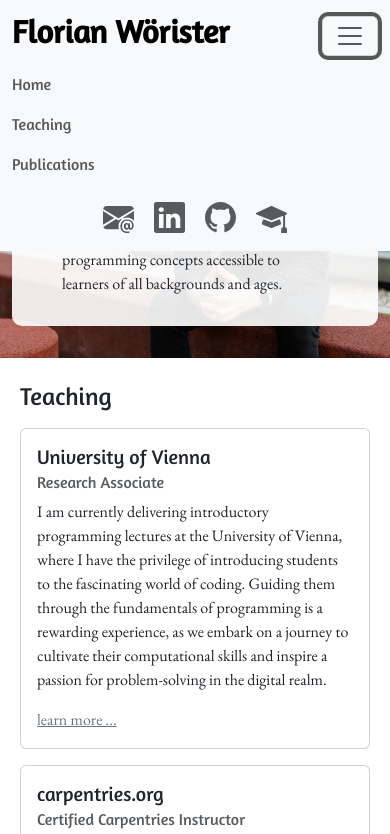
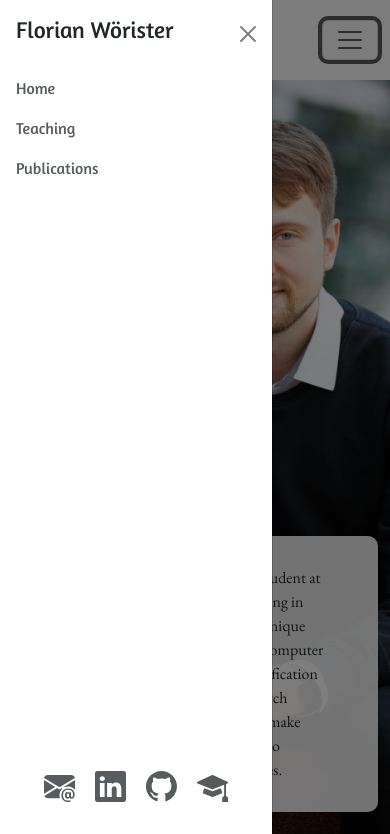
Before and after one commit to fwoerister/fwoerister.github.io, a plain HTML site: page index.html in a window 390 px wide. Both pictures are taken after a click on the button "Toggle navigation". Shown: the top 834 px of the page. Drawn offline with nearby package versions, Linux system fonts and the light colour scheme.

Commit message:
fix responsive issues

```diff
--- a/index.html
+++ b/index.html
@@ -15,13 +15,77 @@
 </head>
 
 <body>
-  <nav class="navbar navbar-expand-lg bg-body-tertiary bd-navbar fixed-top">
+
+  <div class="offcanvas offcanvas-start" id="responsive-menu">
+    <div class="offcanvas-header">
+      <h3>Florian Wörister</h3>
+      <button type="button" class="btn-close" data-bs-dismiss="offcanvas"></button>
+    </div>
+    <ul class="nav nav-pills flex-column mb-auto">
+      <li class="nav-item">
+        <a class="nav-link text-body-secondary" href="#">Home</a>
+      </li>
+      <li class="nav-item">
+        <a class="nav-link text-body-secondary" href="#teaching">Teaching</a>
+      </li>
+      <li class="nav-item">
+        <a class="nav-link text-body-secondary" href="#publications">Publications</a>
+      </li>
+    </ul>
+
+    <ul class="nav justify-content-center pb-3 mb-3">
+      <li class="nav-item">
+        <a href="mailto:florian.woerister@univie.ac.at" target="_blank" class="nav-link px-2 text-body-secondary" aria-label="Send a e-mail to Florian Wörister">
+          <svg xmlns="http://www.w3.org/2000/svg" width="16" height="16" fill="currentColor"
+            class="bi bi-envelope-at-fill icon" viewBox="0 0 16 16">
+            <path
+              d="M2 2A2 2 0 0 0 .05 3.555L8 8.414l7.95-4.859A2 2 0 0 0 14 2H2Zm-2 9.8V4.698l5.803 3.546L0 11.801Zm6.761-2.97-6.57 4.026A2 2 0 0 0 2 14h6.256A4.493 4.493 0 0 1 8 12.5a4.49 4.49 0 0 1 1.606-3.446l-.367-.225L8 9.586l-1.239-.757ZM16 9.671V4.697l-5.803 3.546.338.208A4.482 4.482 0 0 1 12.5 8c1.414 0 2.675.652 3.5 1.671Z" />
+            <path
+              d="M15.834 12.244c0 1.168-.577 2.025-1.587 2.025-.503 0-1.002-.228-1.12-.648h-.043c-.118.416-.543.643-1.015.643-.77 0-1.259-.542-1.259-1.434v-.529c0-.844.481-1.4 1.26-1.4.585 0 .87.333.953.63h.03v-.568h.905v2.19c0 .272.18.42.411.42.315 0 .639-.415.639-1.39v-.118c0-1.277-.95-2.326-2.484-2.326h-.04c-1.582 0-2.64 1.067-2.64 2.724v.157c0 1.867 1.237 2.654 2.57 2.654h.045c.507 0 .935-.07 1.18-.18v.731c-.219.1-.643.175-1.237.175h-.044C10.438 16 9 14.82 9 12.646v-.214C9 10.36 10.421 9 12.485 9h.035c2.12 0 3.314 1.43 3.314 3.034v.21Zm-4.04.21v.227c0 .586.227.8.581.8.31 0 .564-.17.564-.743v-.367c0-.516-.275-.708-.572-.708-.346 0-.573.245-.573.791Z" />
+          </svg>
+        </a>
+      </li>
+      <li class="nav-item">
+        <a href="https://www.linkedin.com/in/florian-w%C3%B6rister-3712a3146/" target="_blank"
+          class="nav-link px-2 text-body-secondary" aria-label="Go to Florian Wörister's LinkedIn profile">
+          <svg xmlns="http://www.w3.org/2000/svg" width="16" height="16" fill="currentColor"
+            class="bi bi-linkedin icon" viewBox="0 0 16 16">
+            <path
+              d="M0 1.146C0 .513.526 0 1.175 0h13.65C15.474 0 16 .513 16 1.146v13.708c0 .633-.526 1.146-1.175 1.146H1.175C.526 16 0 15.487 0 14.854V1.146zm4.943 12.248V6.169H2.542v7.225h2.401zm-1.2-8.212c.837 0 1.358-.554 1.358-1.248-.015-.709-.52-1.248-1.342-1.248-.822 0-1.359.54-1.359 1.248 0 .694.521 1.248 1.327 1.248h.016zm4.908 8.212V9.359c0-.216.016-.432.08-.586.173-.431.568-.878 1.232-.878.869 0 1.216.662 1.216 1.634v3.865h2.401V9.25c0-2.22-1.184-3.252-2.764-3.252-1.274 0-1.845.7-2.165 1.193v.025h-.016a5.54 5.54 0 0 1 .016-.025V6.169h-2.4c.03.678 0 7.225 0 7.225h2.4z" />
+          </svg>
+        </a>
+      </li>
+      <li class="nav-item">
+        <a href="https://github.com/fwoerister" target="_blank" class="nav-link px-2 text-body-secondary" aria-label="Go to Florian Wörister's GitHub profile">
+          <svg xmlns="http://www.w3.org/2000/svg" width="16" height="16" fill="currentColor" class="bi bi-github icon"
+            viewBox="0 0 16 16">
+            <path
+              d="M8 0C3.58 0 0 3.58 0 8c0 3.54 2.29 6.53 5.47 7.59.4.07.55-.17.55-.38 0-.19-.01-.82-.01-1.49-2.01.37-2.53-.49-2.69-.94-.09-.23-.48-.94-.82-1.13-.28-.15-.68-.52-.01-.53.63-.01 1.08.58 1.23.82.72 1.21 1.87.87 2.33.66.07-.52.28-.87.51-1.07-1.78-.2-3.64-.89-3.64-3.95 0-.87.31-1.59.82-2.15-.08-.2-.36-1.02.08-2.12 0 0 .67-.21 2.2.82.64-.18 1.32-.27 2-.27.68 0 1.36.09 2 .27 1.53-1.04 2.2-.82 2.2-.82.44 1.1.16 1.92.08 2.12.51.56.82 1.27.82 2.15 0 3.07-1.87 3.75-3.65 3.95.29.25.54.73.54 1.48 0 1.07-.01 1.93-.01 2.2 0 .21.15.46.55.38A8.012 8.012 0 0 0 16 8c0-4.42-3.58-8-8-8z" />
+          </svg>
+        </a>
+      </li>
+      <li class="nav-item">
+        <a href="https://scholar.google.com/citations?user=_Dd2wvUAAAAJ&hl=de" target="_blank"
+          class="nav-link px-2 text-body-secondary" aria-label="Go to Florian Wörister's Google Scholar profile">
+          <svg xmlns="http://www.w3.org/2000/svg" width="16" height="16" fill="currentColor"
+            class="bi bi-mortarboard-fill icon" viewBox="0 0 16 16">
+            <path
+              d="M8.211 2.047a.5.5 0 0 0-.422 0l-7.5 3.5a.5.5 0 0 0 .025.917l7.5 3a.5.5 0 0 0 .372 0L14 7.14V13a1 1 0 0 0-1 1v2h3v-2a1 1 0 0 0-1-1V6.739l.686-.275a.5.5 0 0 0 .025-.917l-7.5-3.5Z" />
+            <path
+              d="M4.176 9.032a.5.5 0 0 0-.656.327l-.5 1.7a.5.5 0 0 0 .294.605l4.5 1.8a.5.5 0 0 0 .372 0l4.5-1.8a.5.5 0 0 0 .294-.605l-.5-1.7a.5.5 0 0 0-.656-.327L8 10.466 4.176 9.032Z" />
+          </svg>
+        </a>
+      </li>
+    </ul>
+  </div>
+
+  <nav class="navbar navbar-expand-lg bg-body-tertiary bd-navbar sticky-top">
     <div class="container-fluid">
       <h1 class="navbar-brand">
         Florian Wörister
       </h1>
-      <button class="navbar-toggler" type="button" data-bs-toggle="collapse" data-bs-target="#navbarSupportedContent"
-        aria-controls="navbarSupportedContent" aria-expanded="false" aria-label="Toggle navigation">
+      <button class="navbar-toggler" type="button" data-bs-toggle="offcanvas" data-bs-target="#responsive-menu"
+        aria-controls="responsive-menu" aria-expanded="false" aria-label="Toggle navigation">
         <span class="navbar-toggler-icon"></span>
       </button>
       <div class="collapse navbar-collapse" id="navbarSupportedContent">
--- a/style.css
+++ b/style.css
@@ -34,6 +34,10 @@ h1 {
     font-size: pt;
 }
 
+.navbar {
+    height: 80px;
+}
+
 .navbar-brand {
     font-family: 'Amaranth';
     font-size: 24pt;
@@ -42,8 +46,7 @@ h1 {
 
 .fullscreen {
     width: 100%;
-    height: calc(100vh-50px);
-    margin-top: 50px;
+    height: calc(100vh - 80px);
 }
 
 
@@ -96,3 +99,7 @@ h1 {
     height: 35px;
     padding: 2px;
 }
+
+.offcanvas {
+    width: 70vw !important;
+}
```
